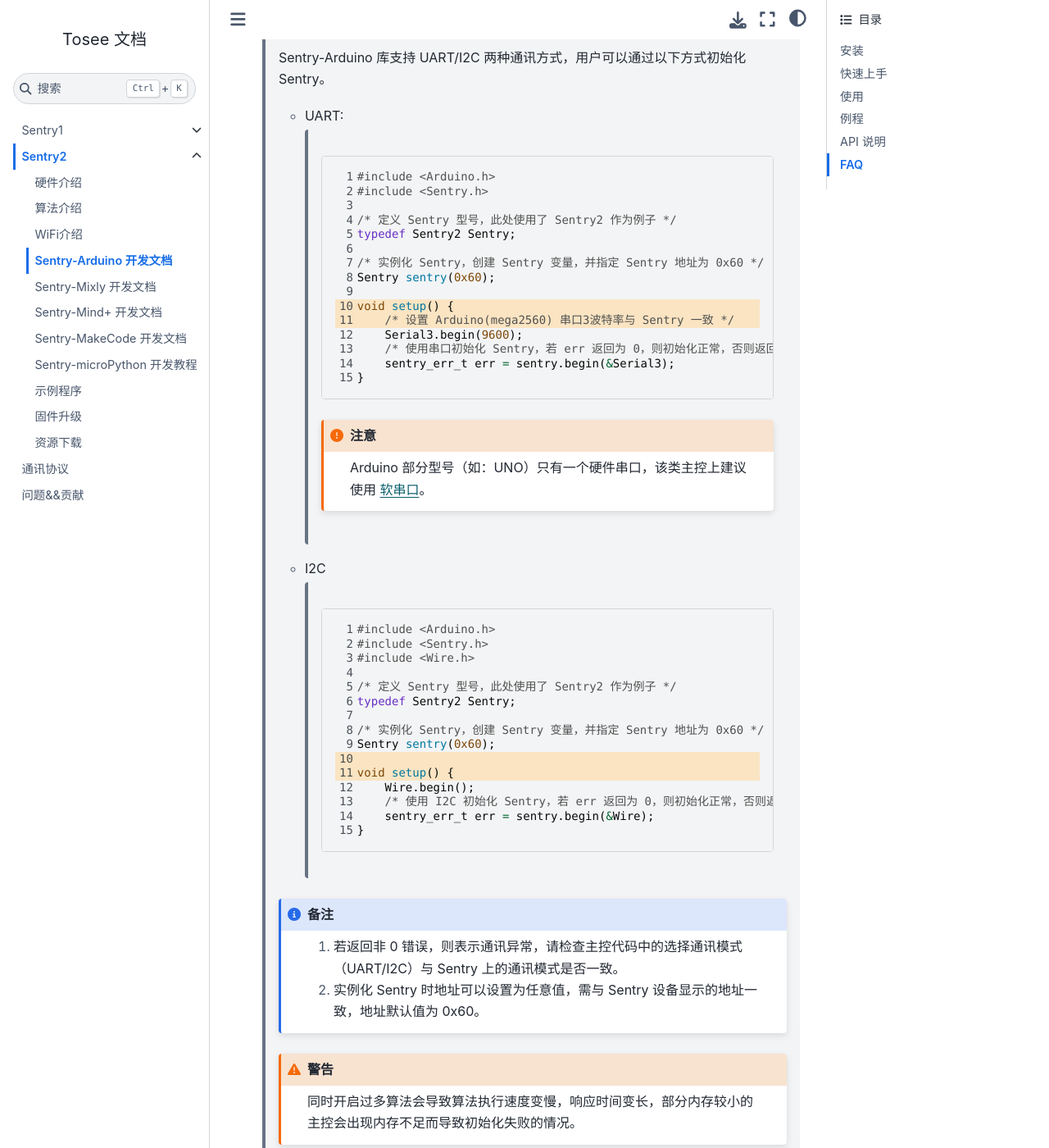
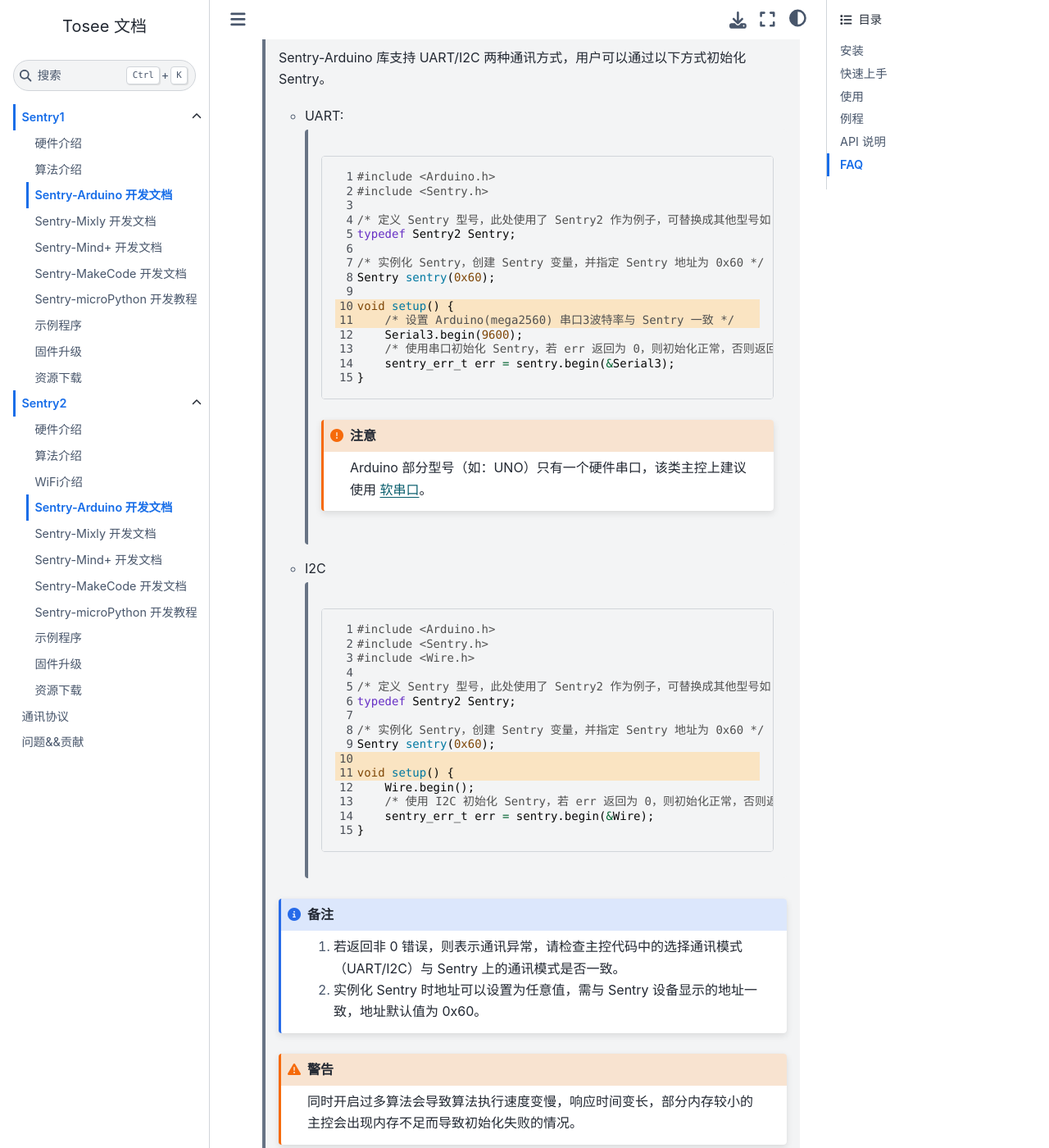
Before and after one commit to AITosee/Tosee-Docs, a Sphinx documentation site: the page built from docs/Sentry/Arduino/index.rst, in a window 1280 px wide and 1400 px high, scrolled down 2500 px. Shown: the whole window at 82% size. Built offline with Sphinx 7.4.7 and the Sphinx Book theme 1.1.4, drawn with Linux system fonts in a browser that asks for light colours.

Commit message:
Move Sentry arduino documents to common directory: docs/Sentry/Arduino

```diff
--- a/docs/Sentry2/Arduino/index.rst
+++ b/docs/Sentry/Arduino/index.rst
@@ -65,7 +65,7 @@
             #include <Arduino.h>
             #include <Sentry.h>
 
-            /* 定义 Sentry 型号，此处使用了 Sentry2 作为例子 */
+            /* 定义 Sentry 型号，此处使用了 Sentry2 作为例子，可替换成其他型号如 Sentry1 等 */
             typedef Sentry2 Sentry;
 
             /* 实例化 Sentry，创建 Sentry 变量，并指定 Sentry 地址为 0x60 */
@@ -93,7 +93,7 @@
             #include <Sentry.h>
             #include <Wire.h>
 
-            /* 定义 Sentry 型号，此处使用了 Sentry2 作为例子 */
+            /* 定义 Sentry 型号，此处使用了 Sentry2 作为例子，可替换成其他型号如 Sentry1 等 */
             typedef Sentry2 Sentry;
 
             /* 实例化 Sentry，创建 Sentry 变量，并指定 Sentry 地址为 0x60 */
--- a/docs/Sentry1/Arduino/index.rst
+++ /dev/null
@@ -1,6 +0,0 @@
-.. _chapter_vs1_arduino_index:
-
-Sentry-Arduino 开发文档
-=======================
-
-编辑中......
--- a/docs/Sentry1/introduction.rst
+++ b/docs/Sentry1/introduction.rst
@@ -25,7 +25,7 @@
 .. toctree::
     :maxdepth: 2
 
-    Arduino/index
+    ../Sentry/Arduino/index
 
 Sentry-Mixly 开发文档
 ------------------------
--- a/docs/Sentry2/introduction.rst
+++ b/docs/Sentry2/introduction.rst
@@ -42,7 +42,7 @@
 .. toctree::
     :maxdepth: 2
 
-    Arduino/index
+    ../Sentry/Arduino/index
 
 Sentry-Mixly 开发文档
 ------------------------
```
Also changed, not shown: other parts of docs/Sentry/Arduino/index.rst (+1 -1 lines), docs/Sentry/Arduino/images/arduine_add_library.png (renamed from docs/Sentry2/Arduino/images/arduine_add_library.png), docs/Sentry/Arduino/images/arduino_sentry_examples.png (renamed from docs/Sentry2/Arduino/images/arduino_sentry_examples.png), docs/Sentry/Arduino/images/sentry_set_uart_mode.jpg (renamed from docs/Sentry2/Arduino/images/sentry_set_uart_mode.jpg).
